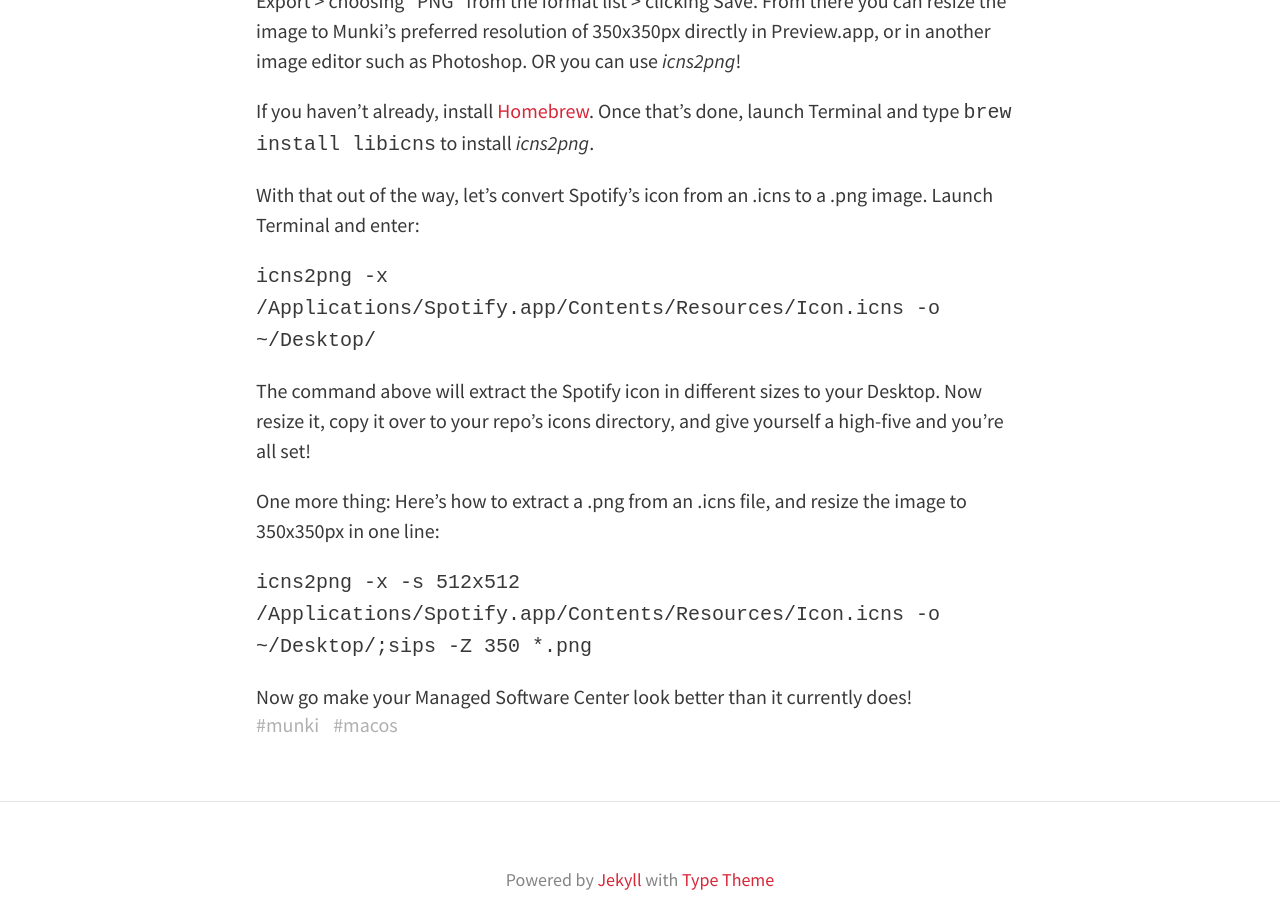
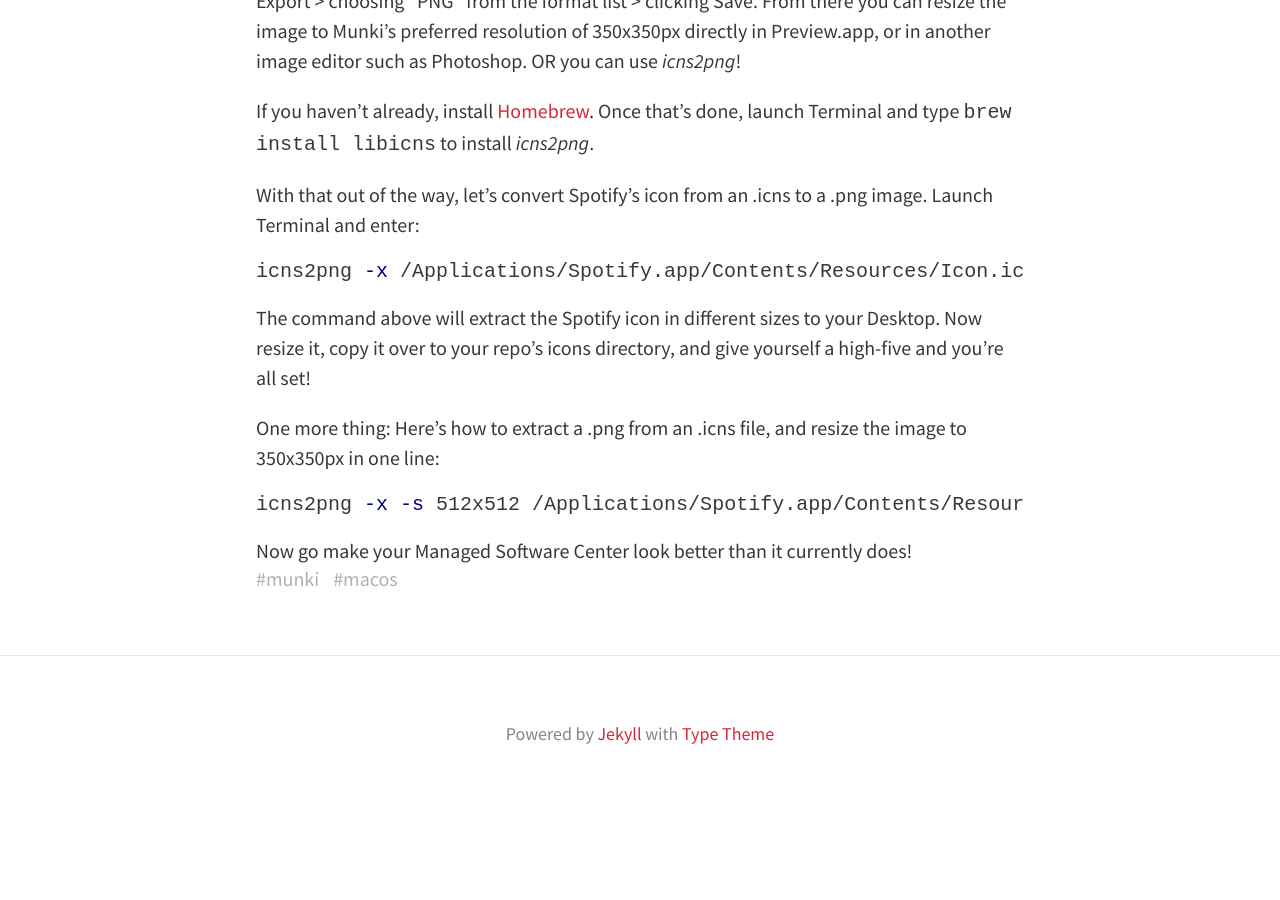
Before and after one commit to bahhhhh/blog, a Jekyll site: the page built from _posts/2016-12-30-Using icns2png to extract .png’s from .icns files.markdown, in a window 1280 px wide and 900 px high, scrolled down 536 px. Built offline with Jekyll 4.4.1, drawn with Linux system fonts in a browser that asks for light colours; after the commit the page ends 1347 px from its top, so only the background shows below that.

Commit message:
Added syntax highlighting tag

```diff
--- a/_posts/2016-12-30-Using icns2png to extract .png’s from .icns files.markdown
+++ b/_posts/2016-12-30-Using icns2png to extract .png’s from .icns files.markdown
@@ -13,12 +13,16 @@
 
 With that out of the way, let’s convert Spotify’s icon from an .icns to a .png image. Launch Terminal and enter:
 
-`icns2png -x /Applications/Spotify.app/Contents/Resources/Icon.icns -o ~/Desktop/`
+{% highlight shell %}
+icns2png -x /Applications/Spotify.app/Contents/Resources/Icon.icns -o ~/Desktop/
+{% endhighlight %}
 
 The command above will extract the Spotify icon in different sizes to your Desktop. Now resize it, copy it over to your repo’s icons directory, and give yourself a high-five and you’re all set!
 
 One more thing: Here’s how to extract a .png from an .icns file, and resize the image to 350x350px in one line:
 
-`icns2png -x -s 512x512 /Applications/Spotify.app/Contents/Resources/Icon.icns -o ~/Desktop/;sips -Z 350 *.png`
+{% highlight shell %}
+icns2png -x -s 512x512 /Applications/Spotify.app/Contents/Resources/Icon.icns -o ~/Desktop/;sips -Z 350 *.png
+{% endhighlight %}
 
 Now go make your Managed Software Center look better than it currently does!
```
